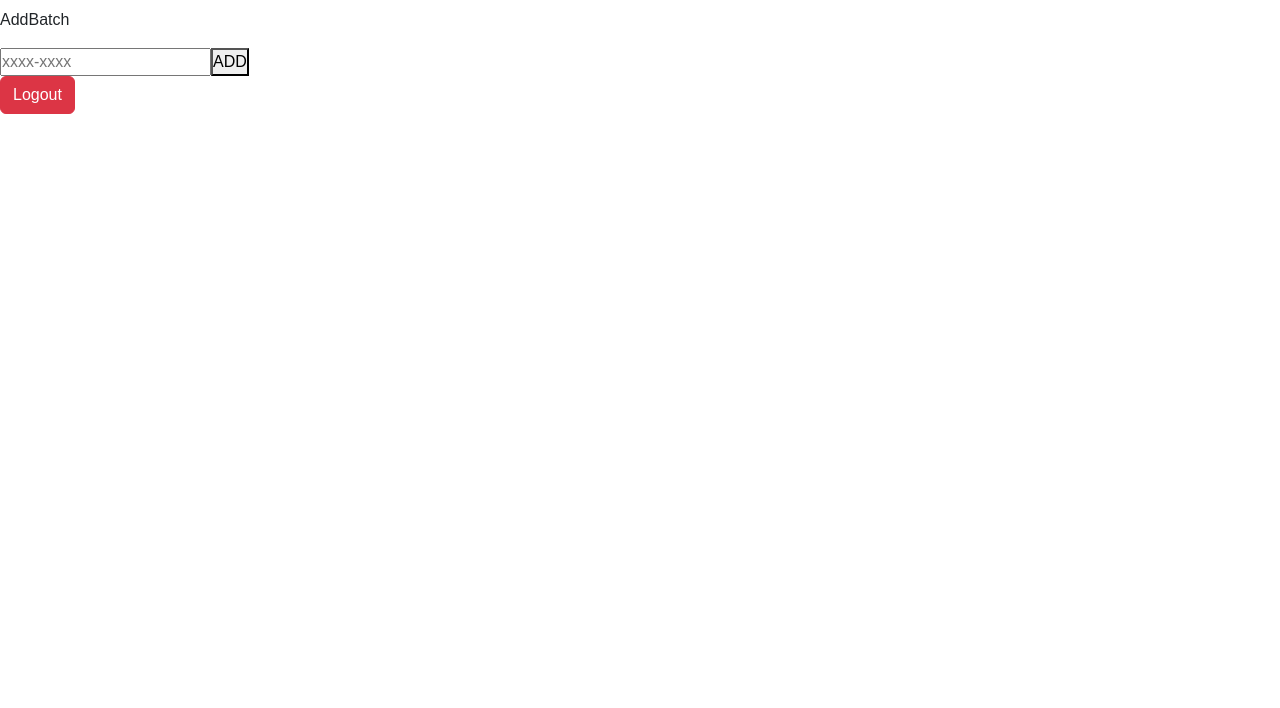
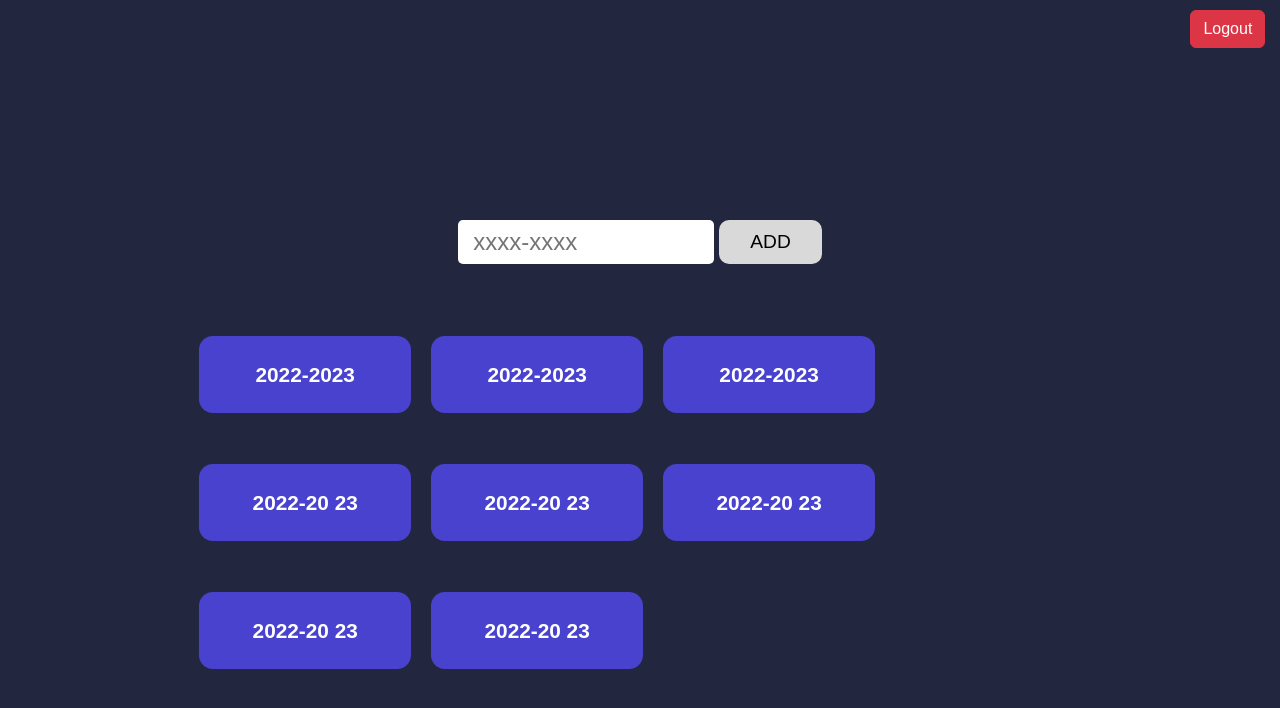
Before and after one commit to chinmoy-7/Dibrugarh-University-Marks-Management, a React (Create React App) app in the folder FrontEnd/: page /add-batch in a window 1280 px wide. Shown: the top 708 px of the page. Built offline with nearby package versions, Linux system fonts and the light colour scheme; sample sign-in values are in the browser's storage.

Commit message:
styling of addBatch and Select Course

```diff
--- /dev/null
+++ b/FrontEnd/src/Assets/Style/addBatch.css
@@ -0,0 +1,119 @@
+.batch-container{
+    height: 100vh;
+    background-color:var(--darkblue);
+    display: flex;
+    justify-content: center;
+    align-items: center;
+}
+.batch-content-top>h1{
+    color: white;
+    font-size: 5rem;
+}
+.batch-content{
+    height: 80%;
+    width: 80%;
+    /* background-color: red; */
+    display: flex;
+    justify-content: space-between;
+    flex-direction: column;
+    align-items: center;
+}
+.batch-content>.batch-content-top{
+    display: flex;
+    justify-content: space-around;
+    align-items: center;
+    flex-direction: column;
+    height: 40%;
+    /* background-color: white; */
+    width: 100%;
+}
+.batch-content-top>div{
+    display: flex;
+    justify-content: center;
+    align-items: center;
+    height: 50%;
+    width: 50%;
+    /* background-color: red; */
+}
+.batch-content-top>div>input{
+    height: 35%;
+    width: 50%;
+    border-radius: 5px;
+    border: 0px;
+    padding-left: 15px;
+    font-size: 1.5rem;
+}
+.utility{
+    padding-left: 100px;
+}
+.batch-content-top>div>button{
+    height: 35%;
+    width: 20%;
+    border: 0px;
+    background-color: #d9d9d9;
+    border-radius: 10px;
+    margin-left: 5px;
+    color: black;
+    font-size: 1.2rem;
+    font-weight: 500;
+}
+.batch-content-bottom{
+    height: 60%;
+    width: 100%;
+    display: flex;
+    justify-content: center;
+    align-items: center;
+
+}
+.batch-content-bottom-box{
+    height: 100%;
+    width: 90%;
+    overflow: auto;
+    /* background-color: red; */
+    display: flex;
+    /* flex-direction: column; */
+    justify-content: flex-start;
+    align-items: flex-start;
+    flex-wrap: wrap;
+}
+.batch-content-bottom-box>button{
+    height: 20%;
+    width: 23%;
+    margin-left: 20px;
+    background-color: var(--lightblue);
+    border: 0px;
+    border-radius: 14px;
+    color: white;
+    font-size: 1.3rem;
+    font-weight: 600;
+
+}
+
+
+@media (max-width:600px) {
+    .batch-content-top>div{
+        display: flex;
+        justify-content: center;
+        align-items: center;
+        height: 50%;
+        width: 120%;
+        /* background-color: r  ed; */
+    }
+    .batch-content-bottom-box{
+        height: 100%;
+        width: 100%;
+        /* background-color:    red; */
+    }
+    .batch-content-bottom-box>button{
+        height: 13%;
+        width: 26%;
+        margin-left: 10px;
+        background-color: var(--lightblue);
+        border: 0px;
+        border-radius: 14px;
+        color: white;
+        font-size: 0.7rem;
+        font-weight: 500;
+
+    }
+}
--- a/FrontEnd/src/Assets/Style/index.css
+++ b/FrontEnd/src/Assets/Style/index.css
@@ -2,5 +2,10 @@
     margin: 0;
     padding: 0;
     font-family: 'Poppins', sans-serif;
+    box-sizing: border-box;
+}
+:root{
+    --darkblue:#22263e;
+    --lightblue:#4942ce;
 }
 @import url('https://fonts.googleapis.com/css2?family=Poppins:wght@100;300;400;500&display=swap');
--- /dev/null
+++ b/FrontEnd/src/Assets/Style/main.css
@@ -0,0 +1,17 @@
+#btn-logout{
+    position: absolute;
+    bottom: 94%;
+    left: 93%;
+}
+@media (max-width:600px) {
+    #btn-logout{
+
+        left: 75%;
+    }
+}
+@media (min-width:600px) and (max-width:1100px) {
+    #btn-logout{
+
+        left: 85%;
+    }
+}
--- /dev/null
+++ b/FrontEnd/src/Assets/Style/selected.css
@@ -0,0 +1,21 @@
+.select-course-container{
+    height: 100vh;
+    width: 100vw;
+    display: flex;
+    justify-content: space-around;
+    align-items: center;
+    flex-direction: column;
+    background-color: var(--darkblue)
+}
+.select-course-container>h1{
+    color: white;
+}
+.btns{
+    width: 40%;
+    height: 10%;
+}
+@media (max-width:600px){
+    .btns{
+        width: 80%;
+    }
+}
--- a/FrontEnd/src/Components/AddBatch.jsx
+++ b/FrontEnd/src/Components/AddBatch.jsx
@@ -1,27 +1,45 @@
 import { useState } from "react";
-import { useLocation, useNavigate } from "react-router-dom"
+import { useLocation, useNavigate } from "react-router-dom";
 import { useAuth } from "../Context/AuthContext";
 import { useData } from "../Context/DataContext";
-
+import "../Assets/Style/addBatch.css";
 export default function AddBatch() {
-
   const data = useData();
 
   const handleAddBatch = (e) => {
-        data.createBatch()
-    }
+    data.createBatch();
+  };
 
   return (
-        <div>
+    <div className="batch-container">
+      <div className="batch-content">
+        <div className="batch-content-top">
           <h1>{data.course}</h1>
-            <p>
-                AddBatch
-            </p>
-
-            <input maxLength={9} type="text" onChange={(e) => { data.setYear(e.target.value) }} placeholder="xxxx-xxxx" />
-
+            <div className="details">
+          <input
+            maxLength={9}
+            type="text"
+            onChange={(e) => {
+              data.setYear(e.target.value);
+            }}
+            placeholder="xxxx-xxxx"
+          />
           <button onClick={handleAddBatch}>ADD</button>
-
-        </div >
-    )
+        </div>
+        </div>
+        <div className="batch-content-bottom">
+            <div className="batch-content-bottom-box ">
+            <button>2022-2023</button>
+            <button>2022-2023</button>
+            <button>2022-2023</button>
+            <button>2022-20 23</button>
+            <button>2022-20 23</button>
+            <button>2022-20 23</button>
+            <button>2022-20 23</button>
+            <button>2022-20 23</button>
+            </div>
+        </div>
+      </div>
+    </div>
+  );
 }
--- a/FrontEnd/src/Components/Main.jsx
+++ b/FrontEnd/src/Components/Main.jsx
@@ -1,6 +1,6 @@
 import { useNavigate } from "react-router-dom";
 import { useAuth } from "../Context/AuthContext"
-
+import '../Assets/Style/main.css'
 export default function Main({ children }) {
     const navigate = useNavigate()
 
@@ -18,7 +18,7 @@ export default function Main({ children }) {
             {children}
 
             {sessionStorage.getItem("token") ?
-                <button className="btn btn-danger" onClick={handleLogout}>Logout</button> :
+                <button id="btn-logout"className="btn btn-danger" onClick={handleLogout}>Logout</button> :
                 <></>
             }
         </div>
--- a/FrontEnd/src/Components/SelectCourse.jsx
+++ b/FrontEnd/src/Components/SelectCourse.jsx
@@ -1,5 +1,6 @@
 import { useNavigate } from "react-router-dom"
 import { useData } from "../Context/DataContext";
+import '../Assets/Style/selected.css'
 export default function SelectCourse() {
 
     const data = useData();
@@ -13,11 +14,11 @@ export default function SelectCourse() {
     }
 
     return (
-        <div className="container">
-            SelectCourse
-            <button className="btn btn-primary mx-2" onClick={handleCourse}>BCA</button>
-            <button className="btn btn-primary mx-2" onClick={handleCourse}>MCA</button>
-            <button className="btn btn-primary" onClick={handleCourse}>PGDCA</button>
+        <div className="select-course-container">
+            <h1>Select Course</h1>
+            <button className="btn btn-primary mx-2 btns" onClick={handleCourse}>BCA</button>
+            <button className="btn btn-primary mx-2 btns" onClick={handleCourse}>MCA</button>
+            <button className="btn btn-primary btns" onClick={handleCourse}>PGDCA</button>
         </div>
     )
 }
```
Lines whose indentation alone changed are shown as unchanged.
